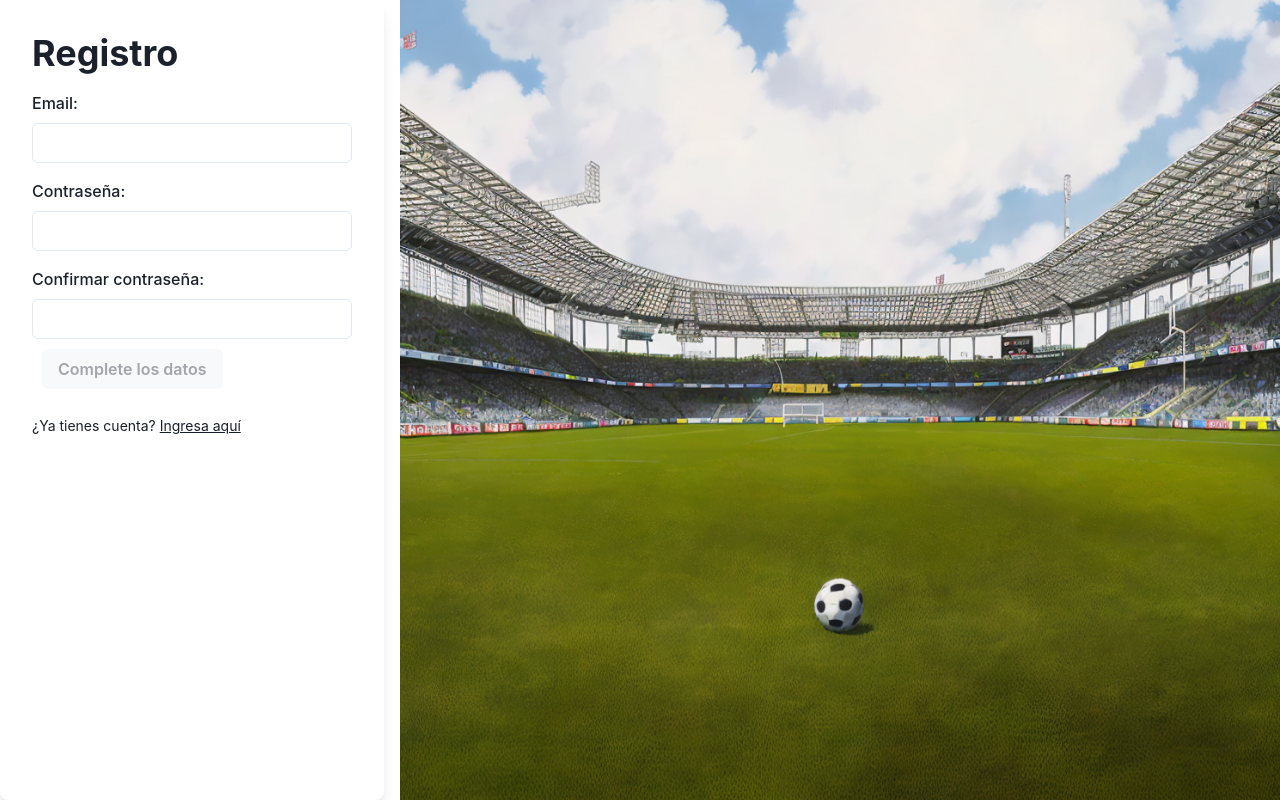
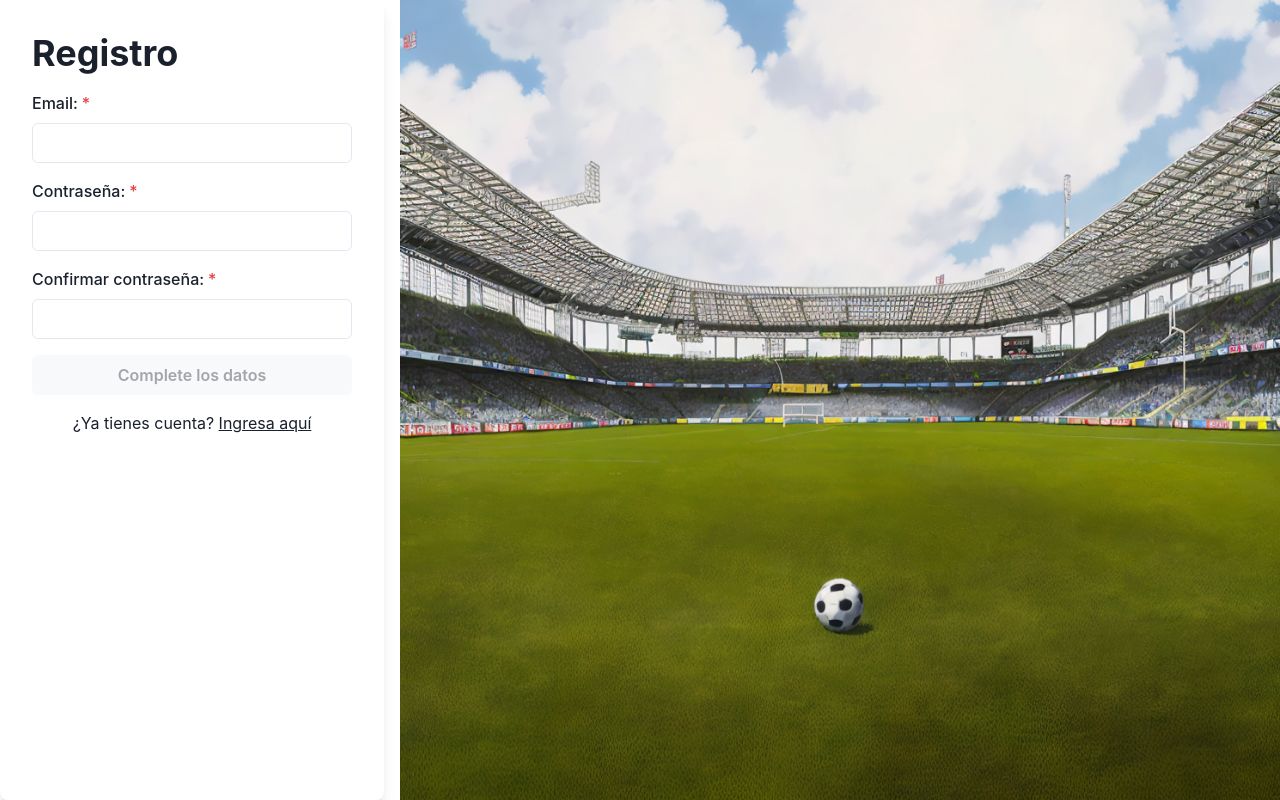
Before and after one commit to dkippes/unquiler-eis, a React (Create React App) app in the folder fe-unquiler/: page / in a window 1280 px wide. Built offline with nearby package versions, Linux system fonts and the light colour scheme.

Commit message:
update registro

```diff
--- a/fe-unquiler/src/components/Register.js
+++ b/fe-unquiler/src/components/Register.js
@@ -14,7 +14,7 @@ import {
     ModalHeader,
     ModalBody,
     ModalFooter,
-    useDisclosure, Text, ButtonGroup,
+    useDisclosure, Text, ButtonGroup, FormHelperText,
 } from "@chakra-ui/react";
 import registerImage from "./register.png";
 
@@ -24,6 +24,7 @@ function Register() {
     const [confirmPassword, setConfirmPassword] = useState("");
     const [isValidEmail, setIsValidEmail] = useState(false);
     const [isValidPassword, setIsValidPassword] = useState(false);
+    const [isValidConfirmPassword, setIsValidConfirmPassword] = useState(false);
     const { isOpen, onOpen, onClose } = useDisclosure();
 
     const handleEmailChange = (event) => {
@@ -40,8 +41,17 @@ function Register() {
     };
 
     const handleConfirmPasswordChange = (event) => {
-        setConfirmPassword(event.target.value);
+        const confirmPwd = event.target.value;
+        setConfirmPassword(confirmPwd);
+
+        if (confirmPwd !== password) {
+            setIsValidConfirmPassword(false);
+        } else {
+            setIsValidConfirmPassword(true);
+        }
     };
+
+
 
     const handleSubmit = async (event) => {
         event.preventDefault();
@@ -63,9 +73,9 @@ function Register() {
         const data = await response.json();
         console.log(data);
 
-        if (response.ok) {
-            window.location.href = "https://www.google.com";
-        }
+        // if (response.ok) {
+        //     window.location.href = "https://www.google.com";
+        // }
     };
 
     return (
@@ -84,31 +94,35 @@ function Register() {
                         Registro
                     </Heading>
                     <form onSubmit={handleSubmit}>
-                        <FormControl>
+                        <FormControl isRequired>
                             <FormLabel htmlFor="email">Email:</FormLabel>
                             <Input
                                 type="email"
                                 id="email"
                                 value={email}
                                 onChange={handleEmailChange}
+                                width="100%"
                             />
                             {!isValidEmail && email.length > 0 && (
-                                <Text color="red">Ingresa un correo válido</Text>
+                                <FormHelperText color="red">Ingresa un correo válido</FormHelperText>
                             )}
                         </FormControl>
-                        <FormControl mt="4">
+                        <FormControl isRequired mt="4">
                             <FormLabel htmlFor="password">Contraseña:</FormLabel>
                             <Input
                                 type="password"
                                 id="password"
                                 value={password}
                                 onChange={handlePasswordChange}
+                                width="100%"
                             />
                             {!isValidPassword && password.length > 0 && (
-                                <Text color="red">La contraseña debe tener al menos 6 caracteres</Text>
+                                <FormHelperText color="red">
+                                    La contraseña debe tener al menos 6 caracteres
+                                </FormHelperText>
                             )}
                         </FormControl>
-                        <FormControl mt="4">
+                        <FormControl isRequired mt="4">
                             <FormLabel htmlFor="confirm-password">
                                 Confirmar contraseña:
                             </FormLabel>
@@ -117,25 +131,31 @@ function Register() {
                                 id="confirm-password"
                                 value={confirmPassword}
                                 onChange={handleConfirmPasswordChange}
+                                width="100%"
                             />
+                            {!isValidConfirmPassword && confirmPassword.length > 0 && (
+                                <FormHelperText color="red">
+                                    Las contraseñas no coinciden
+                                </FormHelperText>
+                            )}
                         </FormControl>
-                        <ButtonGroup>
-                            {isValidEmail && isValidPassword ? (
-                                <Button onClick={handleSubmit} style={{ margin: "10px" }}>Registrarse</Button>
+                        <ButtonGroup mt="4" width="100%">
+                            {isValidEmail && isValidPassword && isValidConfirmPassword ? (
+                                <Button onClick={handleSubmit} width="100%" backgroundColor="#E74646" _hover={{ background: "#FA9884" }}>
+                                    Registrarse
+                                </Button>
                             ) : (
-                                <Button isDisabled style={{ margin: "10px" }}>Complete los datos</Button>
+                                <Button isDisabled width="100%">
+                                    Complete los datos
+                                </Button>
                             )}
                         </ButtonGroup>
-                        {/*<Button mt="4" type="submit" disabled={!isValidEmail || !isValidPassword} style={{ cursor: 'default',  pointerEvents: "none" }}>*/}
-                        {/*    Registrarse*/}
-                        {/*</Button>*/}
                     </form>
-                    <Text mt="4" fontSize="sm">
+                    <Text mt="4" width="100%" textAlign="center">
                         ¿Ya tienes cuenta?{" "}
                         <a
                             href="/login"
                             style={{ textDecoration: "underline" }}
-                            color="blue.500"
                         >
                             Ingresa aquí
                         </a>
```
